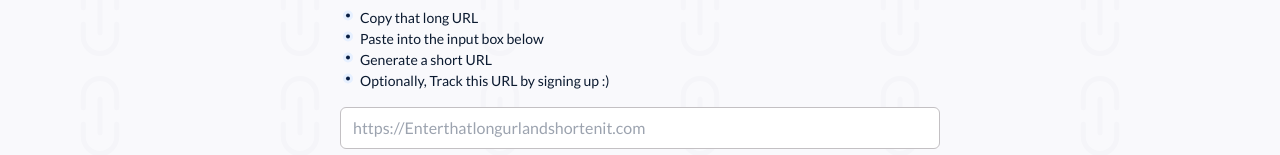
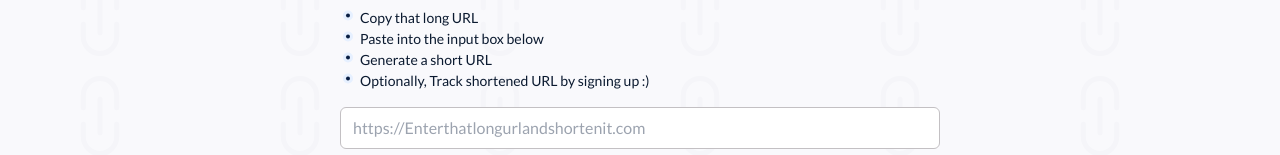
Before and after one commit to HayBeeCoder/shortenr, a Next.js app: page / in a window 1280 px wide. Shown: the part 334-489 px from the top of the page. Built offline with nearby package versions, Linux system fonts and the light colour scheme.

Commit message:
Update index.tsx

```diff
--- a/pages/index.tsx
+++ b/pages/index.tsx
@@ -79,7 +79,7 @@ const Home: NextPage = () => {
             <ListItem>Copy that long URL</ListItem>
             <ListItem>Paste into the input box below</ListItem>
             <ListItem>Generate a short URL</ListItem>
-            <ListItem>Optionally, Track this URL by signing up :)</ListItem>
+            <ListItem>Optionally, Track shortened URL by signing up :)</ListItem>
           </ul>
           <div className="justify-self-stretch">
             <Input
```
